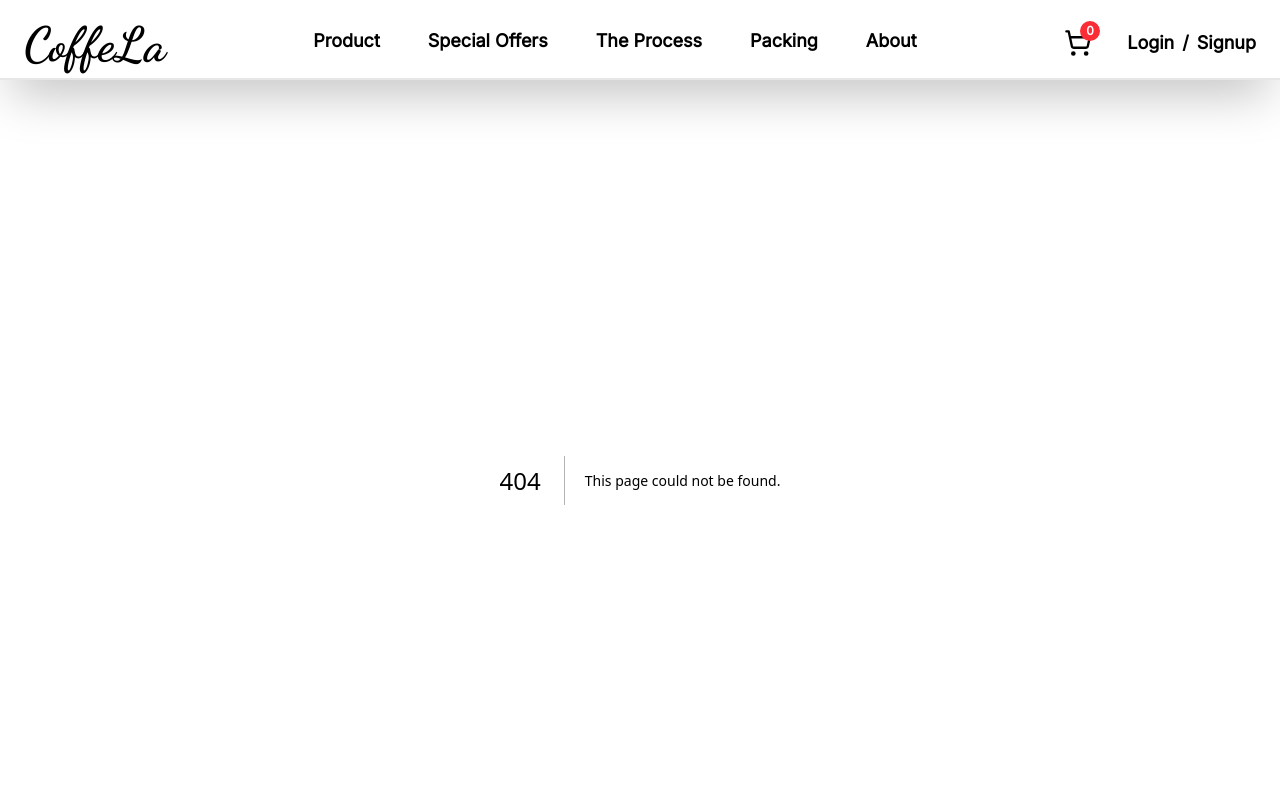
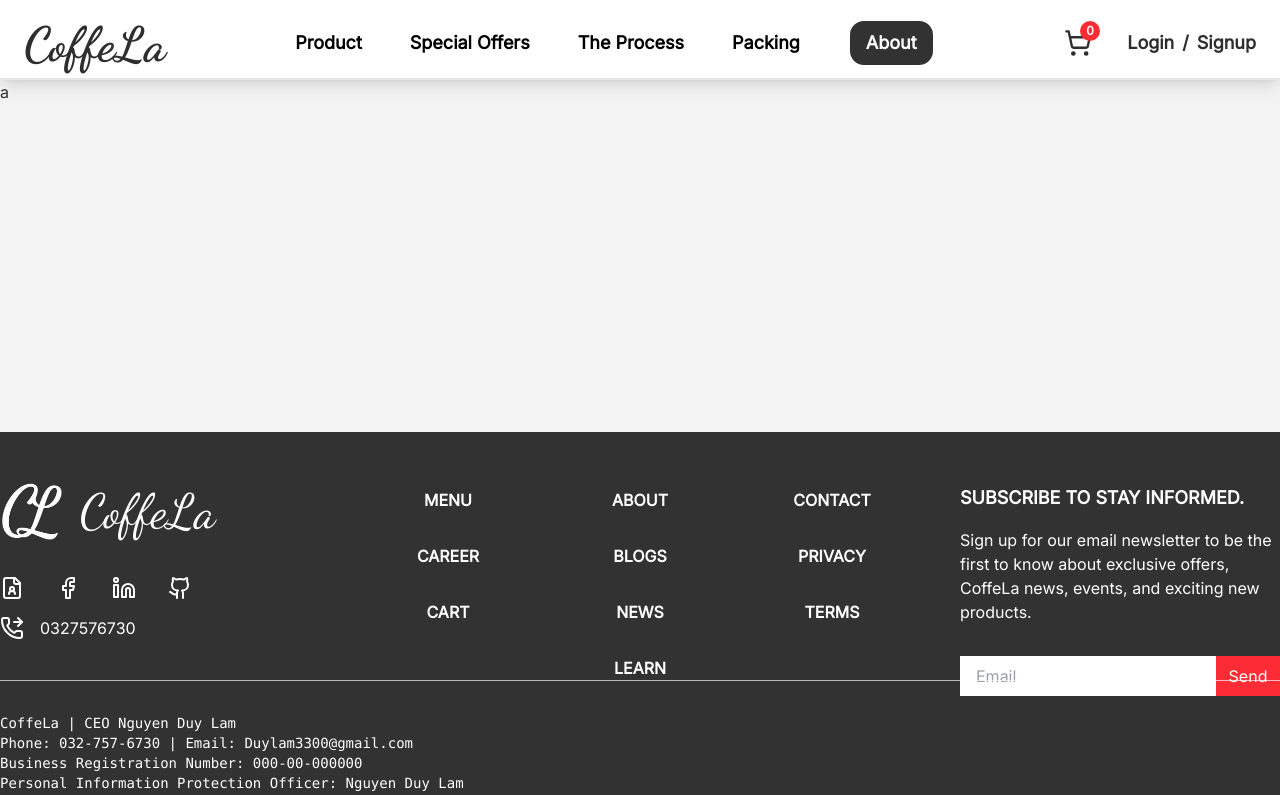
Before and after one commit to Duy-Lam-3300/coffee-shop-fe, a Next.js app: page /about in a window 1280 px wide. Before the commit this address had no page. Shown: the top 795 px of the page. Built offline with nearby package versions, Linux system fonts and the light colour scheme.

Commit message:
done with ux/ui in product page

```diff
--- /dev/null
+++ b/src/app/about/page.tsx
@@ -0,0 +1,5 @@
+export default function AboutPage(){
+    return(
+        <div>a</div>
+    )
+}
--- a/src/app/layout.tsx
+++ b/src/app/layout.tsx
@@ -35,7 +35,7 @@ export default function RootLayout({
         <ReduxProvider>
 
           <Header />
-          <div className="mt-[10vh] w-full ">
+          <div className="mt-[10vh] w-full min-h-[44.05vh]">
             {children}
           </div>
           <Footer />
--- a/src/app/product/ProductList.tsx
+++ b/src/app/product/ProductList.tsx
@@ -7,6 +7,7 @@ import { useMemo } from "react"
 
 
 import { useSearchParams, useRouter } from "next/navigation";
+import Image from "next/image";
 
 // import { Dancing_Script } from "next/font/google";
 // const dancingScript = Dancing_Script({ subsets: ["latin"], weight: ["400", "700"] });
@@ -63,7 +64,7 @@ export default function ProductList() {
     const router = useRouter();
 
     const currentType = searchParams.get('type') || drinkTypes[0].type;
-    const currentCategory = searchParams.get('cat')
+    const currentCategory = searchParams.get('cat') || drinkTypes[0].categories[0];
 
     const selectedType = useMemo(() => {
         return drinkTypes.find((d) => d.type === currentType) || drinkTypes[0]
@@ -88,38 +89,40 @@ export default function ProductList() {
     //     fetching();
     // }, [])
     return (
-        <div className="py-12 bg-white">
+        <div className="py-0 md:py-8 bg-white">
             <div className="max-w-7xl mx-auto ">
-                <div className="">
-                    <h2>s</h2>
-                    {/* <h2 className={`font-bold text-5xl ${dancingScript.className}    `}>Products</h2> */}
-                </div>
-                <div className="flex gap-8">
+                <div className="grid grid-row-2">
+                    <div className="flex gap-8  not-md:px-8 not-md:row-start-2 not-md:mb-8 not-md:mt-4 text-xl mb-3">
                         {drinkTypes.map((type) => (
                             <button
                                 key={type.type}
                                 onClick={() => handleTypeChange(type.type)}
-                            className={` ${type.type === currentType ? "text-black font-semibold border-b-2" : "text-gray-400"
+                                className={`cursor-pointer ${type.type === currentType ? "text-black font-semibold border-b-2" : "text-gray-400"
                                     }`}
                             >
                                 {type.type}
                             </button>
                         ))}
                     </div>
-                <div className="flex gap-8">
+
+                    <div className="w-full h-[38vh] md:h-[60vh] mb-5 md:mt-4  right relative md:rounded-2xl overflow-hidden md:border-2 border-gray-200"><Image src="/productBackground.png" alt="CoffeLa Large Image" fill /></div>
+                </div>
+
+
+                <div className="flex gap-8 gap-y-4  not-md:px-9 text-xl mt-2 flex-wrap">
                     {selectedType.categories.map((cat) => (
                         <button
                             key={cat}
                             onClick={() => handleCategoryChange(cat)}
-                            className={` ${cat === currentCategory ? "text-black bg-gray-200 px-4 py-2 rounded-4xl font-semibold" : "text-gray-400"
+                            className={`cursor-pointer ${cat === currentCategory ? "text-white bg-[#323232] px-4 py-1 rounded-2xl font-semibold" : "text-gray-400"
                                 }`}
                         >
                             {cat}
                         </button>
                     ))}
                 </div>
-                <div className="gap-12 my-12">
-                    <div className="col-span-3 grid grid-cols-1 sm:grid-cols-2 md:grid-cols-3 lg:grid-cols-4 gap-10 md:gap-8 w-full not-md:px-8">
+                <div className="gap-12 my-8">
+                    <div className="col-span-3 grid grid-cols-1 sm:grid-cols-2 md:grid-cols-3 lg:grid-cols-4 gap-10 md:gap-8 w-full  not-md:px-8">
                         {sample.map((product) => (
                             <DetailProductCard key={product._id} product={product} />
                         ))}
--- a/src/components/Header.tsx
+++ b/src/components/Header.tsx
@@ -1,16 +1,16 @@
 "use client"
 import Link from "next/link";
-import { useRouter } from "next/navigation";
+import { usePathname, useRouter } from "next/navigation";
 import { useEffect, useState } from "react";
 import { ShoppingCart, CircleX } from "lucide-react";
 import Image from "next/image";
-import { Dancing_Script } from "next/font/google";
 import { useSelector } from "react-redux";
 import { RootState } from "@/redux/store";
+import { useAppDispatch } from "@/hooks/store";
+import { removeFromCart } from "@/redux/store/slice/cartSlice";
+import { motion } from "framer-motion";
 
-import { useAppDispatch } from "@/hooks/store";
-
-import { removeFromCart } from "@/redux/store/slice/cartSlice";
+import { Dancing_Script } from "next/font/google";
 
 const dancingScript = Dancing_Script({ subsets: ["latin"], weight: ["400", "700"] });
 
@@ -56,30 +56,53 @@ export default function Header() {
             document.body.classList.remove("overflow-hidden");
         };
     }, [isMenuOpen]);
+    const pathname = usePathname();
+    console.log("this", pathname);
+
 
     return (
-        <header className="select-none py-2 px-6 md:pt-4 font-semibold text-lg bg-white w-screen fixed  z-50 h-[10vh] shadow-2xl border-b-2 border-[#e6e6e6]">
+        <header className="select-none py-2 px-6 md:pt-4 font-semibold text-lg bg-white w-screen fixed  z-50 h-[10vh] shadow-lg border-b-2 border-[#e6e6e6]">
             <div className=" justify-between max-w-7xl mx-auto items-center flex relative h-full">
 
-                <Link href={"/"} className={`hidden md:block text-5xl font-bold ${dancingScript.className} pt-1`}>CoffeLa</Link>
+                <Link href={"/"} className={`hidden md:block pt-1`}>
+                    <motion.span
+                        initial={{ opacity: 0, y: -20 }}
+                        animate={{ opacity: 1, y: 0 }}
+                        transition={{ duration: 0.5 }}
+                        className={`text-5xl font-bold ${dancingScript.className}`}>
+
+                        CoffeLa
+                    </motion.span>
+
+                </Link>
 
 
                 {/* desktop */}
                 <nav className="md:flex hidden  items-center">
-                    <ul className=" space-x-6 flex">
-                        {NAV_ITEMS.map((item) => (<li className="hover:scale-110 mx-6  hover:border-b-2 h-[2rem]" key={item.path}>
-                            <Link href={item.path} className="navItem text-black ">{item.name}</Link>
-                        </li>))}
+                    <ul className=" space-x-6 flex items-center">
+                        {NAV_ITEMS.map((item, index) => (
+                            // <li className="hover:scale-110 mx-6  hover:border-b-2 h-[2rem]" key={item.path}>
+                            <motion.li
+                                key={item.path}
+                                className={`mx-6  h-fit  ${item.path === pathname ? "text-white bg-[#323232] rounded-2xl border-2 border-white px-4 py-2" : "text-black hover:border-b-2 hover:scale-110 "}`}
+                                initial={{ opacity: 0, y: -10 }}
+                                animate={{ opacity: 1, y: 0 }}
+                                transition={{ duration: 0.3, delay: index * 0.1 }}
+                            >
+
+                                <Link href={item.path} className=" ">{item.name}</Link>
+                            </motion.li>
+                            // </li>
+                        ))}
                     </ul>
                 </nav>
                 <div className="md:flex hidden justify-between items-center relative w-[12rem] ">
                     <div className="hover:scale-110 cursor-pointer relative group"><ShoppingCart className="w-7 h-7" />
                         <div className="absolute -top-2 -right-2 text-xs bg-red-500 flex items-center  justify-center text-white rounded-full w-5 h-5"><p>{cartItemsLength}</p></div>
 
-                        <div className="group-hover:block hidden absolute bg-white shadow-2xl border-3 border-gray-200 shadow-gray-400 p-8  bottom-0 -right-3 translate-y-full  h-fit w-[20rem]">
+                        <div className={`group-hover:block hidden absolute bg-white shadow-2xl border-3 border-gray-200 shadow-gray-400 ${cartItems.length > 0?"p-8":"p-4"}  bottom-0 -right-3 translate-y-full  h-fit w-[20rem]`}>
                             <ul >
                                 {cartItems.length > 0 ?
-
                                     cartItems.map((item, index) => (
 
                                         <li key={index} className="">
@@ -103,7 +126,7 @@ export default function Header() {
 
                                     )
 
-                                    ) : (<p>No items in the cart.</p>)}
+                                    ) : (<p className="font-medium text-base">No items in the cart.</p>)}
                             </ul>
                         </div>
                     </div>
--- a/src/components/ProductCard.tsx
+++ b/src/components/ProductCard.tsx
@@ -140,7 +140,9 @@ export function DetailProductCard({ product }: ProductCardProps) {
     const totalPrice = (product.price + extraCharge).toFixed(2);
 
     const dispatch = useAppDispatch();
-    const handleAddToCart = () => {
+
+    const handleAddToCart = (e: React.MouseEvent) => {
+        e.stopPropagation();
         dispatch(addToCart({ id: product._id, name: product.name, price: product.price, quantity: 1, img: product.image }))
         setIsAnimating(true);
 
@@ -173,7 +175,7 @@ export function DetailProductCard({ product }: ProductCardProps) {
                                 Out of Stock
                             </span>
                         )}
-                        <span className="text-black font-bold text-2xl md:text-base not-md:absolute not-md:w-fit not-md:top-0 not-md:right-0">${totalPrice}</span>
+                        <span className="text-black md:hidden font-bold text-2xl md:text-base not-md:absolute not-md:w-fit not-md:top-0 not-md:right-0">${totalPrice}</span>
 
                     </div>
 
@@ -183,7 +185,7 @@ export function DetailProductCard({ product }: ProductCardProps) {
                         <div className=" flex gap-4 items-center ">
                             <div className="flex flex-wrap gap-2">
                                 {product.sizes.map(size => (
-                                    <button onClick={() => setCartForm((prev) => ({ ...prev, choosenSize: size }))} key={size} className={`text-xs cursor-pointer  px-2 py-1 rounded ${size == cartForm.choosenSize ? "bg-[var(--main-color)] text-white font-semibold" : "bg-gray-100 hover:bg-[var(--lighter-main-color)] hover:font-bold"}`}>
+                                    <button onClick={(e) => { e.stopPropagation(); setCartForm((prev) => ({ ...prev, choosenSize: size })) }} key={size} className={`text-xs cursor-pointer  px-2 py-1 rounded ${size == cartForm.choosenSize ? "bg-[var(--main-color)] text-white font-semibold" : "bg-gray-100 hover:bg-[var(--lighter-main-color)] hover:font-bold"}`}>
                                         {size.toUpperCase()}
                                     </button>
                                 ))}
@@ -217,7 +219,7 @@ export function DetailProductCard({ product }: ProductCardProps) {
                         }`}
                     whileTap={{ scale: 0.85 }}
                     disabled={!product.status}
-                    onClick={handleAddToCart}
+                    onClick={(e) => handleAddToCart(e)}
                 >
                     <motion.span
                         key={isAnimating ? "animate" : "static"}
```
Also changed, not shown: public/logo6.png (deleted), 1 other file (tests, documents, lock files or other folders). Lines whose indentation alone changed are shown as unchanged.
